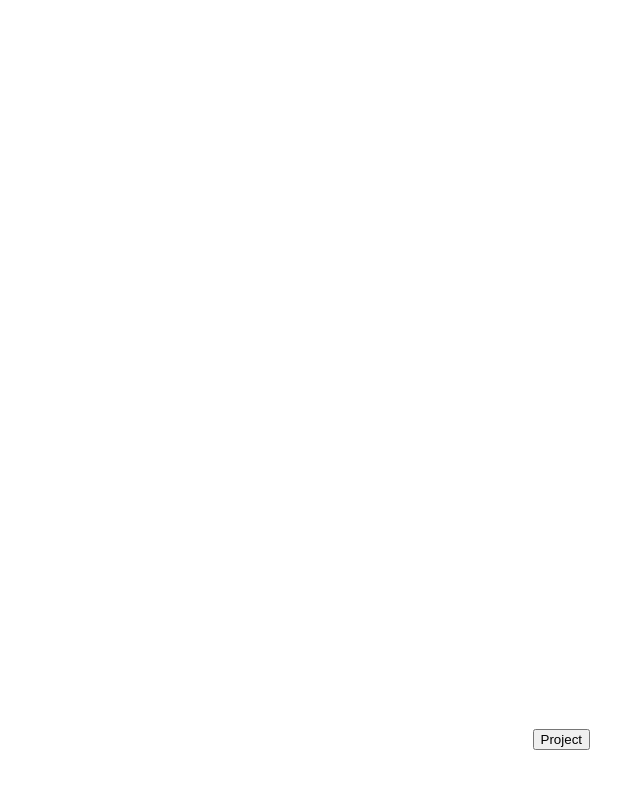
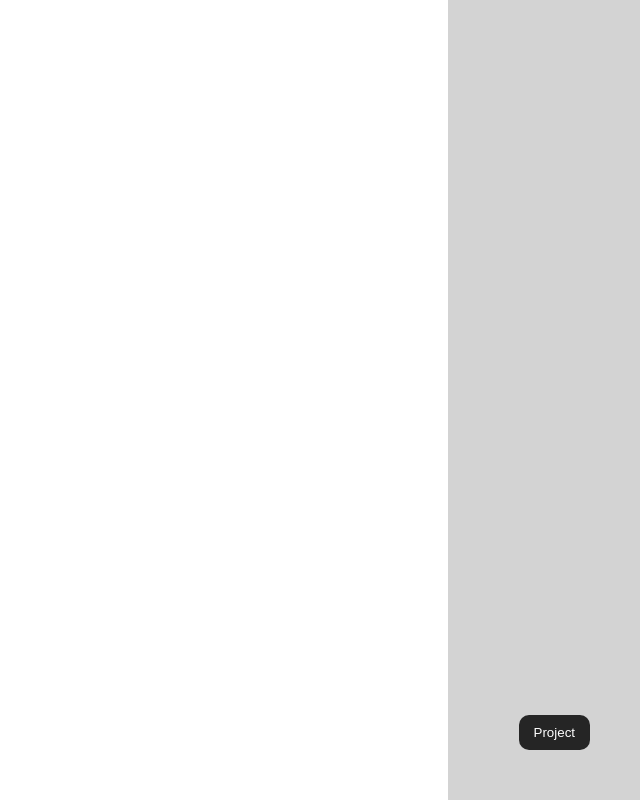
Before and after one commit to helman101/Todo-list, a website built with webpack: page dist/index.html in a window 1280 px wide. Shown: the whole page, without its empty margins (640-1280 px from the left). Built offline with nearby package versions, Linux system fonts and the light colour scheme.

Commit message:
style forms container

```diff
--- a/src/page-load.js
+++ b/src/page-load.js
@@ -262,7 +262,7 @@ const pageLoad = (projects) => {
   const form = projectForm();
   const todo = todoForm();
   const projectButton = showButton(form, 'Project');
-  projectButton.classList.add('fixed', 'projectBtn');
+  projectButton.classList.add('fixed', 'projectBtn', 'pointer');
   container.appendChild(projectButton);
   formDiv.appendChild(form);
   formDiv.appendChild(todo);
--- a/src/styles.css
+++ b/src/styles.css
@@ -40,6 +40,14 @@
 
 .m-bot-10 {
   margin-bottom: 10px;
+}
+
+.m-top-10 {
+  margin-top: 10px;
+}
+
+.m-lef-10 {
+  margin-left: 10px;
 }
 
 .bold {
@@ -100,6 +108,9 @@
 }
 
 .forms {
+  min-width: 15%;
+  min-height: 100vh;
+  background-color: lightgray;
   right: 0px;
   top:0;
   padding: 25px;
@@ -113,7 +124,16 @@
 }
 
 .projectBtn {
+  padding: 10px 15px;
+  color: white;
+  background-color: rgb(37, 37, 37);
+  border: none;
+  border-radius: 10px;
   bottom: 50px;
   right: 50px;
+  z-index: 100;
+}
 
+.projectBtn:focus {
+  outline: none;
 }
```
Also changed, not shown: dist/main.js.
